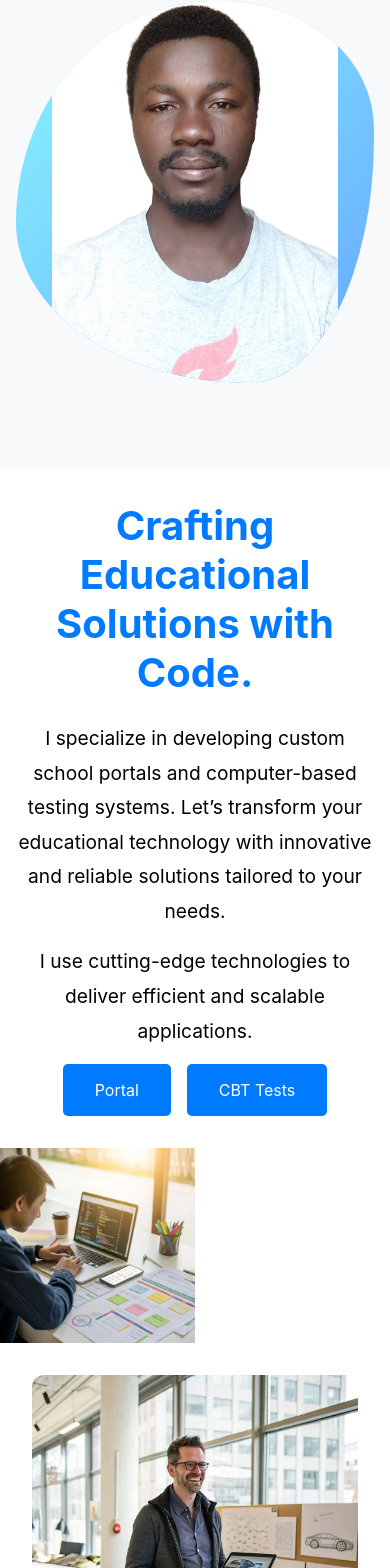
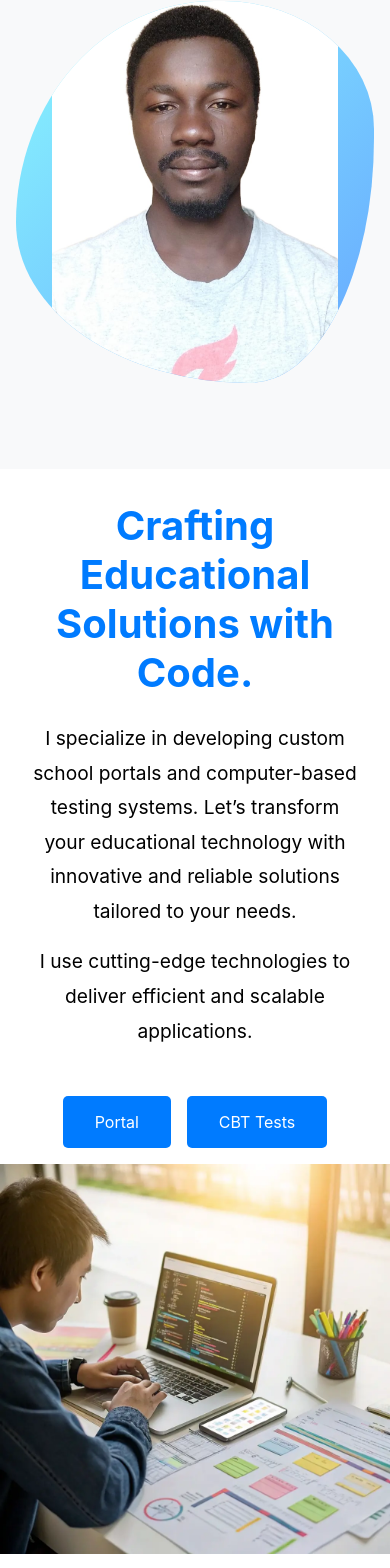
Before and after one commit to Piratescode/my-portfolio, a React (Create React App) app: page / in a window 390 px wide. Shown: the part 375-1943 px from the top of the page. Built offline with nearby package versions, Linux system fonts and the light colour scheme.

Commit message:
Made some changes

```diff
--- a/src/components/About.css
+++ b/src/components/About.css
@@ -9,10 +9,12 @@
 
   .about-content {
     display: flex;
-    width: 100vw;
+    width: 50vw;
+    flex-direction: column;
+    justify-content: center;
   }
 
-  .about-text,
+  .about-content,
   .about-image {
     flex: 1;
     height: 100vh;
@@ -20,13 +22,10 @@
 
   .about-text {
     padding: 2rem;
-    display: flex;
-    flex-direction: column;
     justify-content: center;
     background-color: #fff;
-    text-align: center;
-    max-width: 50vw;
     flex-shrink: 0;
+
   }
 
 
@@ -79,25 +78,15 @@
     flex-shrink: 0;
   }
 
-  /* Tablet and small laptop support (maintain side-by-side layout) */
-  @media (min-width: 768px) and (max-width: 1024px) {
-    .about-text h2 {
-      font-size: 2rem;
-    }
-
-    .about-text p {
-      font-size: 1.1rem;
-    }
-  }
-
   /* Mobile view: stack vertically */
   @media (max-width: 767px) {
     .about {
       height: auto;
     }
 
-    .about-content {
+    .about {
       flex-direction: column;
+      gap: 1rem;
     }
 
     .about-text,
@@ -106,36 +95,41 @@
       height: auto;
       text-align: center;
     }
-
+    .about-text{
+      width: 100vw;
+    }
     .about-image img {
-        width: 100vw;
+      width: 100%;
+      max-width: 100vw; /* Optional: limits how large it gets */
       height: auto;
-        object-fit: cover;
       display: block;
-        margin-left: calc(-1 * (100vw - 100%) / 2);
-
-
+      margin: auto;
     }
   }
 
   /* ✅ Tablet and Mobile: Top and Bottom Layout */
 @media (max-width: 1024px) {
-    .about-content {
-      flex-direction: column;  /* Stack elements vertically */
+  .about {
+    height: auto;
   }
 
-    .about-text {
-      height: 50vh;
-      padding: 2rem 1rem;
-      max-width: 100vw;
+  .about {
+    flex-direction: column;
+    gap: 1rem;
   }
 
+  .about-content,
   .about-image {
-      height: 50vh; /* Make the image 40% of the viewport height */
+    width: 100%;
+    height: auto;
+    text-align: center;
   }
 
   .about-image img {
-      height: 100%;
-      object-fit: cover;
+    width: 100%;
+    max-width: 100vw; /* Optional: limits how large it gets */
+    height: auto;
+    display: block;
+    margin: auto;
   }
 }
--- a/src/components/About.js
+++ b/src/components/About.js
@@ -18,6 +18,7 @@ function About() {
             I use cutting-edge technologies to deliver efficient and scalable
             applications.
           </p>
+        </div>
            {/* Add buttons for navigation */}
          <div className="about-buttons">
             <Link to="/portals" className="btn">Portal</Link>
@@ -25,9 +26,9 @@ function About() {
           </div>
         </div>
 
-        <div className="about-image">
-          <img src={myPhoto} alt="LordRain" />
-        </div>
+
+      <div className="about-image">
+        <img src={myPhoto} alt="LordRain" />
       </div>
     </section>
   );
--- a/src/components/SchoolPortalSection.css
+++ b/src/components/SchoolPortalSection.css
@@ -1,12 +1,21 @@
+.portal {
+  background-color: #f3f4f6; /* light gray */
+}
 .school-portal {
+
+
+    padding: 4rem 2rem;
+
+
+
     display: flex;
     flex-direction: row;
     justify-content: space-between;
-    align-items: flex-start;
-    padding: 4rem 2rem;
-    background-color: #f3f4f6; /* light gray */
-    gap: 2rem;
-
+    align-items: center;
+    max-width: 1200px;
+    margin: auto;
+    flex-wrap: wrap;
+    gap: 40px;
   }
 
   .left-content {
--- a/src/components/SchoolPortalSection.js
+++ b/src/components/SchoolPortalSection.js
@@ -4,7 +4,7 @@ import portalImage from '../assets/studentportal.jpg';
 
 const SchoolPortalSection = () => {
   return (
-    <div>
+    <div className='portal'>
         <section className="school-portal">
             <div className="left-content">
                 <p className="subheading">OUR EXPERTISE</p>
```
Lines whose indentation alone changed are shown as unchanged.
